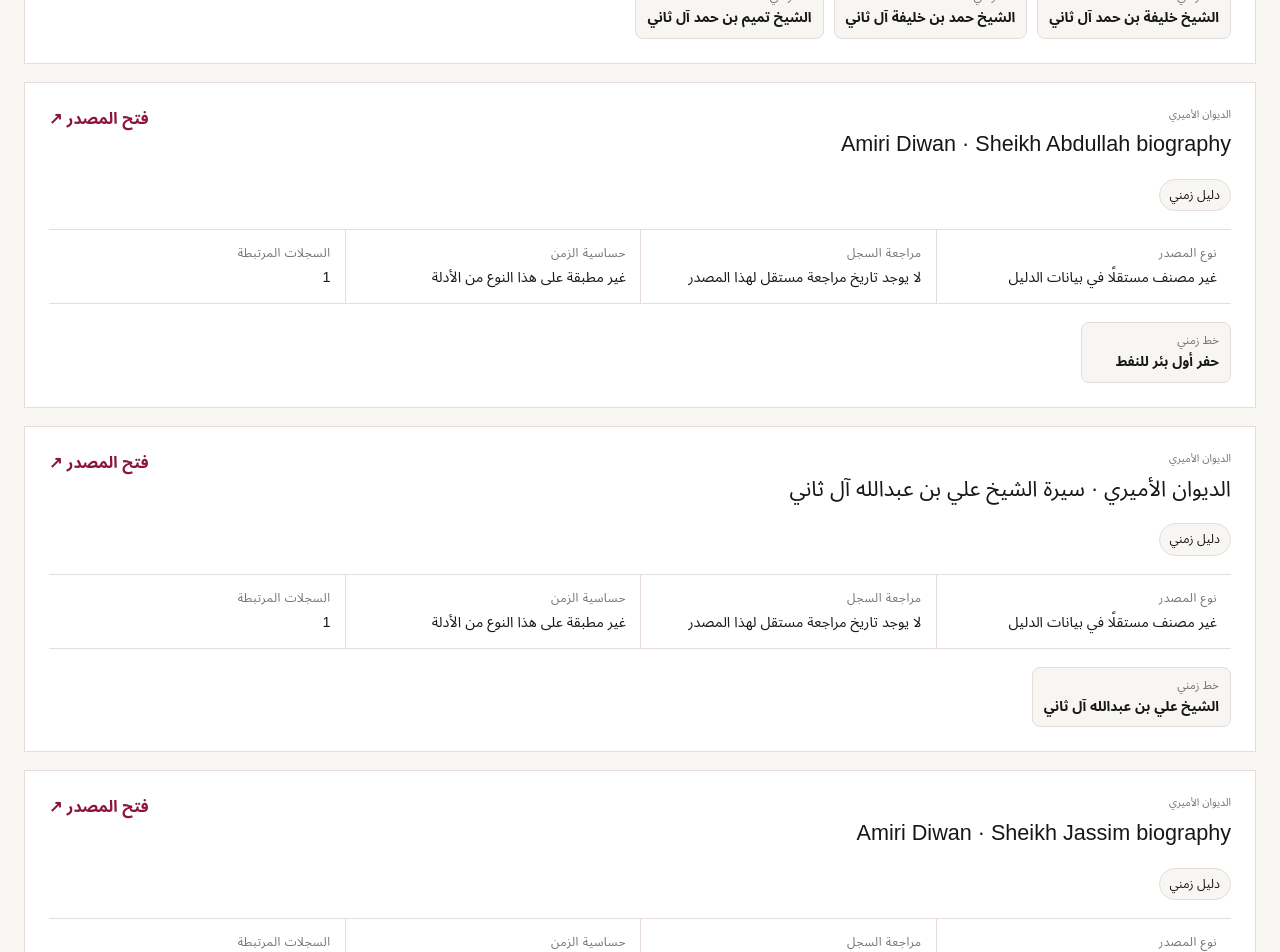
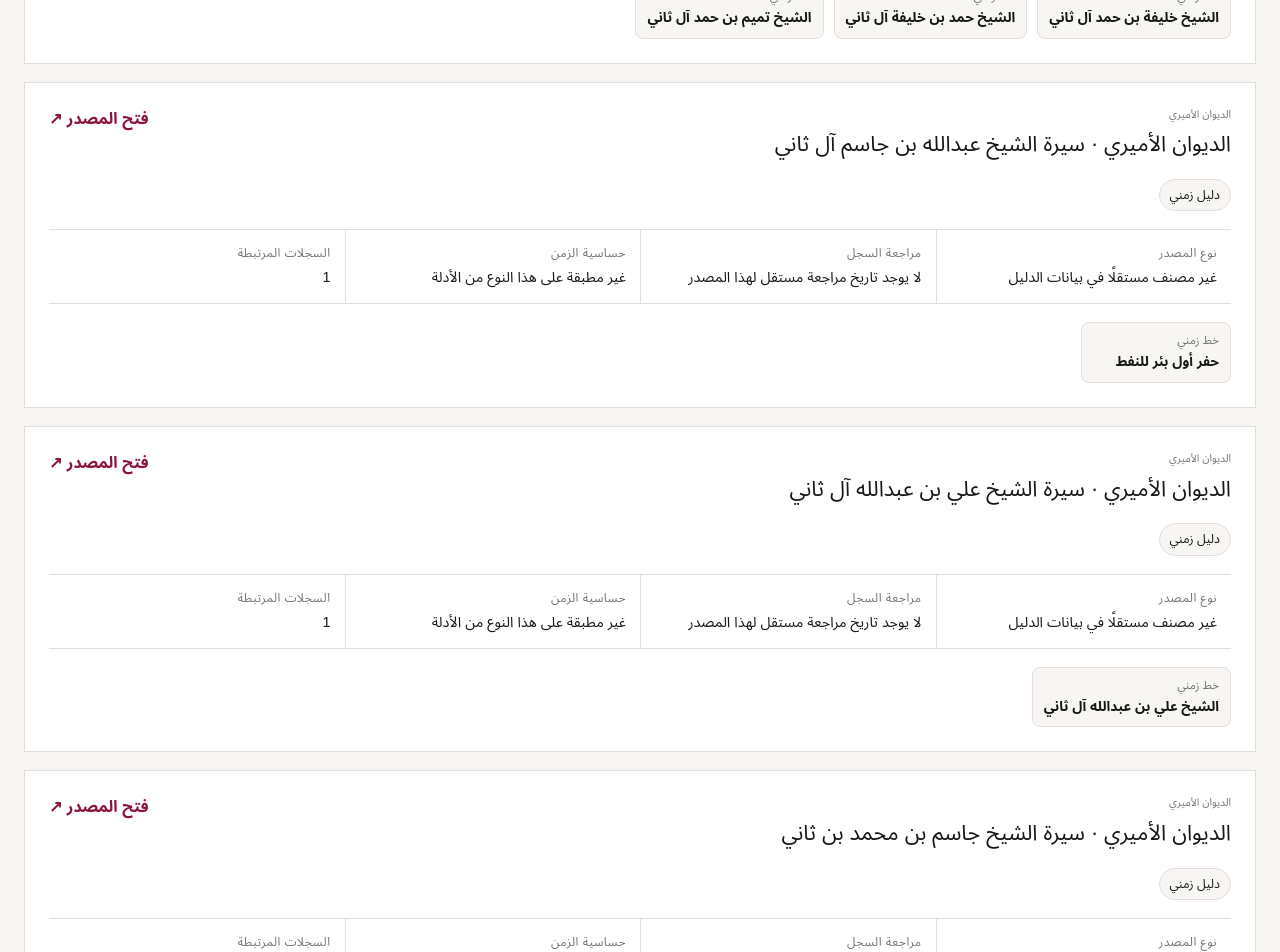
Before and after one commit to 1993bamrhol/qatar-atlas, a Next.js app: page /ar/sources in a window 1280 px wide. Shown: the part 2980-3932 px from the top of the page. Built offline with nearby package versions, Linux system fonts and the light colour scheme.

Commit message:
fix(sources): align registry labels with canonical URLs

```diff
--- a/data/source-registry.ts
+++ b/data/source-registry.ts
@@ -34,8 +34,8 @@ const labelArByUrl:Record<string,string>={
 "https://www.diwan.gov.qa/en/hh-deputy-amir/biography":"الديوان الأميري · السيرة الرسمية لنائب الأمير",
 "https://www.diwan.gov.qa/en/about-qatar/qatars-rulers":"الديوان الأميري · حكام قطر",
 "https://diwan.gov.qa/en/About-Qatar/History-of-Qatar":"الديوان الأميري · تاريخ قطر",
-"https://www.diwan.gov.qa/en/about-qatar/qatars-rulers/sheikh-jassim-bin-mohammed-bin-thani":"الديوان الأميري · سيرة الشيخ جاسم بن محمد بن ثاني",
-"https://www.diwan.gov.qa/en/about-qatar/qatars-rulers/sheikh-abdullah-bin-jassim-al-thani":"الديوان الأميري · سيرة الشيخ عبدالله بن جاسم آل ثاني",
+"https://diwan.gov.qa/en/About-Qatar/Qatars-Rulers/Sheikh-Jassim-Bin-Mohammed-Bin-Thani":"الديوان الأميري · سيرة الشيخ جاسم بن محمد بن ثاني",
+"https://diwan.gov.qa/about-qatar/qatars-rulers/sheikh-abdullah-bin-jassim-al-thani?sc_lang=en":"الديوان الأميري · سيرة الشيخ عبدالله بن جاسم آل ثاني",
 "https://www.diwan.gov.qa/en/about-qatar/qatars-rulers/sheikh-ali-bin-abdullah-al-thani":"الديوان الأميري · سيرة الشيخ علي بن عبدالله آل ثاني",
 "https://www.gco.gov.qa/en/state-of-qatar/qatar-national-vision-2030/our-story/":"مكتب الاتصال الحكومي · رؤية قطر الوطنية 2030",
 "https://www.gco.gov.qa/en/state-of-qatar/qatar-national-vision-2030/programs-projects/":"مكتب الاتصال الحكومي · برامج ومشاريع رؤية قطر الوطنية 2030",
@@ -53,7 +53,7 @@ const labelArByUrl:Record<string,string>={
 "https://www.mcit.gov.qa/en/nda":"وزارة الاتصالات وتكنولوجيا المعلومات · الأجندة الرقمية 2030",
 "https://www.mcit.gov.qa/en/artificial-intelligence-committee/":"وزارة الاتصالات وتكنولوجيا المعلومات · لجنة الذكاء الاصطناعي",
 "https://www.mcit.gov.qa/-/media/mcit/documents/strategies/national_artificial_intelligence_strategy_for_qatar_2019_en.pdf":"وزارة الاتصالات وتكنولوجيا المعلومات · الاستراتيجية الوطنية للذكاء الاصطناعي 2019",
-"https://www.mcit.gov.qa/en/news/he-the-minister-we-envision-fanar-as-high-accuracy-arabic-llm-capable-of-processing-and-understanding-natural-arabic/":"وزارة الاتصالات وتكنولوجيا المعلومات · فنار في منتدى قطر الاقتصادي 2024",
+"https://www.mcit.gov.qa/en/news/he-the-minister-we-envision-fanar-as-high-accuracy-arabic-llm-capable-of-processing-and-understanding-natural-arabic":"وزارة الاتصالات وتكنولوجيا المعلومات · فنار في منتدى قطر الاقتصادي 2024",
 "https://visitqatar.com/intl-en/plan-your-trip/getting-around/doha-metro":"زوروا قطر · دليل مترو الدوحة"
 };
 
```
